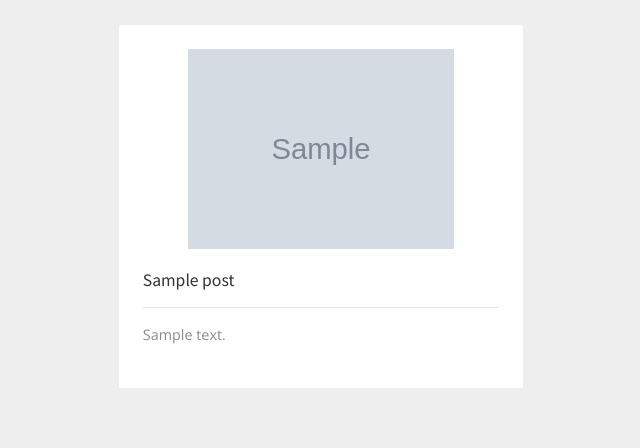
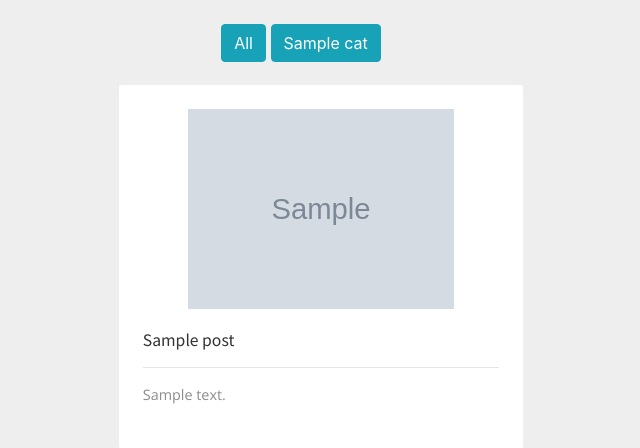
Before and after one commit to krsign/liveblog, a Django app: template blog/templates/blog/stories.html in a window 1280 px wide. Shown: the part 70-518 px from the top of the page, without its empty margins (269-909 px from the left). Run offline with Django 3.2, Linux system fonts and the light colour scheme; the template is opened without the code that fills it: most values are stand-ins (such as "Sample title", 1, 10 or a date in 2020); grey boxes marked "Sample" are stand-in pictures; parts of the project's set-up code (start-up, migrations or seed data) failed here and were passed over; some libraries are stand-ins or nearby versions.

Commit message:
initial commit

```diff
--- a/blog/static/blog/css/base.css
+++ b/blog/static/blog/css/base.css
@@ -23,6 +23,11 @@
       padding-top: 30px;
       height: 100px;
       width: 75;
+    }
+    .categories{
+      margin-bottom: 2%;
+      padding-left: 3%;
+      padding-right: 3%;
     }
 
     ul.blog-post {
--- a/blog/static/blog/css/post-detail.css
+++ b/blog/static/blog/css/post-detail.css
@@ -22,7 +22,7 @@ body{
 .content{
     padding-left: 5%;
     padding-right: 5%;
-
+    text-align: justify;
 }
  .container-fluid{
     padding-left: 5%;
--- a/blog/templates/blog/stories.html
+++ b/blog/templates/blog/stories.html
@@ -3,6 +3,12 @@
 {% block content %}
 
     <div class="container">
+        <div class="categories">
+            <a href="{% url 'home' %}"><button type="button" class="btn btn-info">All</button></a>
+            {% for cat in categories %}
+                <a href="{% url 'filter' cat.id %}"><button type="button" class="btn btn-info">{{cat.name}}</button></a>
+            {% endfor %}
+        </div>
         <ul class="blog-post columns-2">
             {% for post in posts%}
             <li>
@@ -12,7 +18,6 @@
                 {% else %}
                 <a href="{% url 'post-detail' post.slug %}"><img src="https://edyoda.s3.amazonaws.com/media/blog-images/devops_tJSKVcn.jpg" />
                     {% endif %}</a>
-
                 <h3>{{post.title|truncatechars:45}}</h3>
                 <hr>
                 <p>{{post.content|truncatechars:100}}</p>
--- a/blog/urls.py
+++ b/blog/urls.py
@@ -1,8 +1,9 @@
 from django.urls import path,include
 from blog.views import  contact_us_form_view
-from blog.views import  PostCreateView, PostListView, PostDetailView, PostUpdateView, PostDeleteView
+from blog.views import  CategoryList, PostCreateView, PostListView, PostDetailView, PostUpdateView, PostDeleteView
 
 urlpatterns = [
+    path('category/<int:id>', CategoryList.as_view(), name='filter'),
     path('',PostListView.as_view(), name='home'),
     path('blog/<slug:slug>',PostDetailView.as_view(), name='post-detail'),
 
```
Also changed, not shown: blog/views.py (+13 -0 lines), db.sqlite3.
